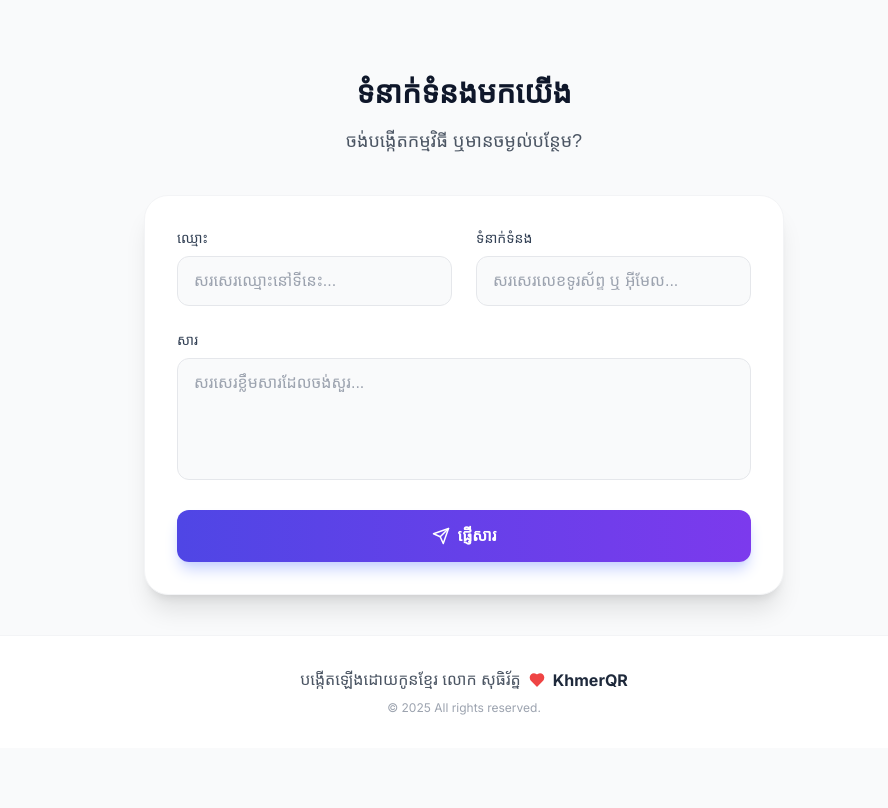
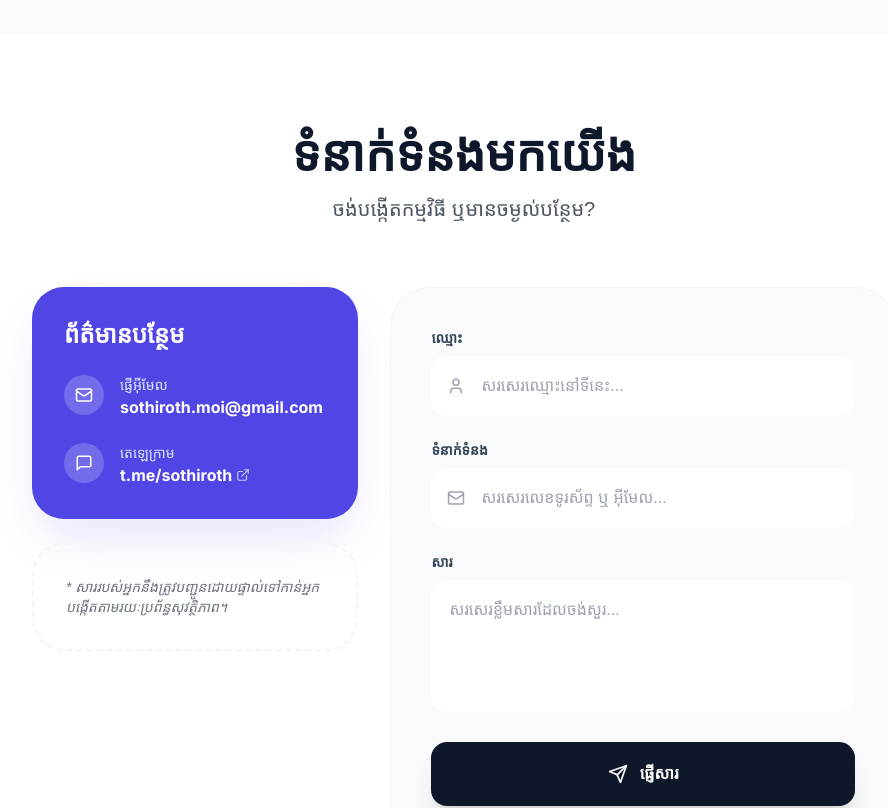
Before and after one commit to sothirothmoi-eng/KhmerQR, a React (Vite) app: page / in a window 1280 px wide. Shown: the part 1420-2228 px from the top of the page, without its empty margins (176-1064 px from the left). Before the commit the page ends 2168 px from the top, so only its background shows below. Built offline with nearby package versions, Linux system fonts and the light colour scheme; a web font is replaced by a local one.

Commit message:
Update ContactSection.tsx

```diff
--- a/components/ContactSection.tsx
+++ b/components/ContactSection.tsx
@@ -1,5 +1,5 @@
-import React from 'react';
-import { Send, MessageSquare } from 'lucide-react';
+import React, { useState } from 'react';
+import { Send, CheckCircle, AlertCircle, Loader2, Mail, User, MessageSquare, ExternalLink } from 'lucide-react';
 import { Translations } from '../types';
 import { useInView } from '../hooks/useInView';
 
@@ -8,73 +8,164 @@ interface ContactSectionProps {
   isKhmer: boolean;
 }
 
+type SubmissionStatus = 'idle' | 'sending' | 'success' | 'error';
+
+// Your verified Formspree ID
+const FORM_ENDPOINT = 'https://formspree.io/f/mlgreegd';
+
 const ContactSection: React.FC<ContactSectionProps> = ({ t, isKhmer }) => {
   const { ref, isInView } = useInView();
+  const [status, setStatus] = useState<SubmissionStatus>('idle');
+
+  const handleSubmit = async (e: React.FormEvent<HTMLFormElement>) => {
+    e.preventDefault();
+    setStatus('sending');
+
+    const form = e.currentTarget;
+    const formData = new FormData(form);
+    formData.append('_subject', '🚀 New Inquiry from KhmerQR');
+
+    try {
+      const response = await fetch(FORM_ENDPOINT, {
+        method: 'POST',
+        body: formData,
+        headers: { 'Accept': 'application/json' }
+      });
+
+      if (response.ok) {
+        setStatus('success');
+        form.reset();
+        setTimeout(() => setStatus('idle'), 6000);
+      } else {
+        setStatus('error');
+      }
+    } catch (error) {
+      console.error('Submission error:', error);
+      setStatus('error');
+    }
+  };
 
   return (
-    <section id="contact" className="py-10 bg-gray-50 dark:bg-gray-900 transition-colors duration-300">
+    <section id="contact" className="py-24 bg-white dark:bg-gray-900 transition-colors">
       <div
         ref={ref}
-        className={`container max-w-2xl mx-auto px-4 fade-up ${isInView ? 'visible' : ''}`}
+        className={`container max-w-4xl mx-auto px-4 reveal ${isInView ? 'visible' : ''}`}
       >
-        <div className="text-center mb-10">
-          <h2 className={`text-3xl font-bold text-gray-900 dark:text-white mb-4 ${isKhmer ? 'font-khmer' : ''}`}>
+        <div className="text-center mb-16 space-y-4">
+          <h2 className={`text-4xl md:text-5xl font-extrabold text-gray-900 dark:text-white ${isKhmer ? 'font-khmer' : ''}`}>
             {t.contact_title}
           </h2>
-          <p className={`text-gray-600 dark:text-gray-400 text-lg ${isKhmer ? 'font-khmer' : ''}`}>
+          <p className={`text-gray-600 dark:text-gray-400 text-xl max-w-2xl mx-auto ${isKhmer ? 'font-khmer' : ''}`}>
             {t.contact_subtitle}
           </p>
         </div>
 
-        {/* Modern Centered Form */}
-        <div className="bg-white dark:bg-gray-800 rounded-3xl shadow-xl p-8 border border-gray-100 dark:border-gray-700 relative overflow-hidden">
-          {/* Subtle Decor */}
-          <div className="absolute top-0 right-0 w-32 h-32 bg-indigo-50 dark:bg-indigo-900/30 rounded-bl-full -z-10"></div>
+        <div className="grid lg:grid-cols-5 gap-8 items-start">
+          {/* Info Card - The design you liked */}
+          <div className="lg:col-span-2 space-y-6">
+            <div className="p-8 bg-indigo-600 rounded-[2rem] text-white shadow-2xl shadow-indigo-500/20">
+              <h3 className={`text-2xl font-bold mb-6 ${isKhmer ? 'font-khmer' : ''}`}>
+                {isKhmer ? 'ព័ត៌មានបន្ថែម' : 'Quick Connect'}
+              </h3>
+              <div className="space-y-6">
+                <div className="flex items-start gap-4">
+                  <div className="w-10 h-10 rounded-full bg-white/20 flex items-center justify-center shrink-0">
+                    <Mail size={18} />
+                  </div>
+                  <div>
+                    <p className={`text-indigo-100 text-sm ${isKhmer ? 'font-khmer' : ''}`}>{isKhmer ? 'ផ្ញើអ៊ីមែល' : 'Email us'}</p>
+                    <a href="mailto:sothiroth.moi@gmail.com" className="font-bold hover:underline break-all">sothiroth.moi@gmail.com</a>
+                  </div>
+                </div>
+                <div className="flex items-start gap-4">
+                  <div className="w-10 h-10 rounded-full bg-white/20 flex items-center justify-center shrink-0">
+                    <MessageSquare size={18} />
+                  </div>
+                  <div>
+                    <p className={`text-indigo-100 text-sm ${isKhmer ? 'font-khmer' : ''}`}>{isKhmer ? 'តេឡេក្រាម' : 'Telegram'}</p>
+                    <a href="https://t.me/sothiroth" target="_blank" rel="noopener noreferrer" className="font-bold hover:underline flex items-center gap-1">
+                      t.me/sothiroth
+                      <ExternalLink size={14} className="opacity-70" />
+                    </a>
+                  </div>
+                </div>
+              </div>
+            </div>
 
-          <form className="space-y-6" onSubmit={(e) => e.preventDefault()}>
-            <div className="grid md:grid-cols-2 gap-6">
-              <div>
-                <label className={`block text-sm font-medium text-gray-700 dark:text-gray-300 mb-2 ${isKhmer ? 'font-khmer' : ''}`}>
+            <div className="p-8 border-2 border-dashed border-gray-100 dark:border-gray-800 rounded-[2rem]">
+               <p className={`text-gray-500 dark:text-gray-400 text-sm italic ${isKhmer ? 'font-khmer' : ''}`}>
+                 {isKhmer ? '* សាររបស់អ្នកនឹងត្រូវបញ្ជូនដោយផ្ទាល់ទៅកាន់អ្នកបង្កើតតាមរយៈប្រព័ន្ធសុវត្ថិភាព។' : '* Your message will be securely transmitted directly to the developer.'}
+               </p>
+            </div>
+          </div>
+
+          {/* Form Card */}
+          <div className="lg:col-span-3 bg-gray-50 dark:bg-gray-800/50 p-8 md:p-10 rounded-[2.5rem] border border-gray-100 dark:border-gray-700 relative overflow-hidden">
+            <form className="space-y-6" onSubmit={handleSubmit}>
+              <div className="space-y-2">
+                <label className={`block text-sm font-bold text-gray-700 dark:text-gray-300 ${isKhmer ? 'font-khmer' : ''}`}>
                   {t.contact_name}
                 </label>
+                <div className="relative group">
+                  <div className="absolute inset-y-0 left-0 pl-4 flex items-center pointer-events-none">
+                    <User size={18} className="text-gray-400 group-focus-within:text-indigo-500 transition-colors" />
+                  </div>
                   <input
-                  type="text"
-                  placeholder={t.placeholder_name}
-                  className={`w-full px-4 py-3 bg-gray-50 dark:bg-gray-900 border border-gray-200 dark:border-gray-700 rounded-xl focus:ring-2 focus:ring-indigo-500 focus:border-transparent outline-none transition-shadow text-gray-900 dark:text-white placeholder-gray-400 ${isKhmer ? 'font-khmer' : ''}`}
-                />
-              </div>
-
-              <div>
-                <label className={`block text-sm font-medium text-gray-700 dark:text-gray-300 mb-2 ${isKhmer ? 'font-khmer' : ''}`}>
-                  {t.contact_email}
-                </label>
-                <input
-                  type="text"
-                  placeholder={t.placeholder_email}
-                  className={`w-full px-4 py-3 bg-gray-50 dark:bg-gray-900 border border-gray-200 dark:border-gray-700 rounded-xl focus:ring-2 focus:ring-indigo-500 focus:border-transparent outline-none transition-shadow text-gray-900 dark:text-white placeholder-gray-400 ${isKhmer ? 'font-khmer' : ''}`}
+                    required type="text" name="Name" placeholder={t.placeholder_name} disabled={status === 'sending'}
+                    className={`w-full pl-12 pr-4 py-4 bg-white dark:bg-gray-900 border-2 border-transparent focus:border-indigo-500 rounded-2xl outline-none transition-all dark:text-white disabled:opacity-50 ${isKhmer ? 'font-khmer' : ''}`}
                   />
                 </div>
               </div>
 
-            <div>
-              <label className={`block text-sm font-medium text-gray-700 dark:text-gray-300 mb-2 ${isKhmer ? 'font-khmer' : ''}`}>
+              <div className="space-y-2">
+                <label className={`block text-sm font-bold text-gray-700 dark:text-gray-300 ${isKhmer ? 'font-khmer' : ''}`}>
+                  {t.contact_email}
+                </label>
+                <div className="relative group">
+                  <div className="absolute inset-y-0 left-0 pl-4 flex items-center pointer-events-none">
+                    <Mail size={18} className="text-gray-400 group-focus-within:text-indigo-500 transition-colors" />
+                  </div>
+                  <input
+                    required type="text" name="Contact" placeholder={t.placeholder_email} disabled={status === 'sending'}
+                    className={`w-full pl-12 pr-4 py-4 bg-white dark:bg-gray-900 border-2 border-transparent focus:border-indigo-500 rounded-2xl outline-none transition-all dark:text-white disabled:opacity-50 ${isKhmer ? 'font-khmer' : ''}`}
+                  />
+                </div>
+              </div>
+
+              <div className="space-y-2">
+                <label className={`block text-sm font-bold text-gray-700 dark:text-gray-300 ${isKhmer ? 'font-khmer' : ''}`}>
                   {t.contact_message}
                 </label>
                 <textarea
-                rows={4}
-                placeholder={t.placeholder_message}
-                className={`w-full px-4 py-3 bg-gray-50 dark:bg-gray-900 border border-gray-200 dark:border-gray-700 rounded-xl focus:ring-2 focus:ring-indigo-500 focus:border-transparent outline-none transition-shadow resize-none text-gray-900 dark:text-white placeholder-gray-400 ${isKhmer ? 'font-khmer' : ''}`}
+                  required name="Message" rows={4} placeholder={t.placeholder_message} disabled={status === 'sending'}
+                  className={`w-full px-4 py-4 bg-white dark:bg-gray-900 border-2 border-transparent focus:border-indigo-500 rounded-2xl outline-none transition-all resize-none dark:text-white disabled:opacity-50 ${isKhmer ? 'font-khmer' : ''}`}
                 ></textarea>
               </div>
 
               <button
-              type="submit"
-              className={`w-full bg-gradient-to-r from-indigo-600 to-violet-600 hover:from-indigo-700 hover:to-violet-700 text-white font-bold py-3.5 rounded-xl shadow-lg shadow-indigo-200 dark:shadow-none transition-all hover:-translate-y-0.5 flex items-center justify-center gap-2 ${isKhmer ? 'font-khmer' : ''}`}
+                type="submit" disabled={status === 'sending'}
+                className={`w-full relative group bg-gray-900 dark:bg-indigo-600 hover:bg-black dark:hover:bg-indigo-700 text-white font-extrabold py-5 rounded-2xl shadow-xl transition-all hover:-translate-y-1 active:scale-95 disabled:opacity-70 disabled:hover:translate-y-0 flex items-center justify-center gap-3 ${isKhmer ? 'font-khmer' : ''}`}
               >
-              <Send size={18} />
-              {t.contact_submit}
+                {status === 'sending' ? (
+                  <><Loader2 size={22} className="animate-spin" /> {t.contact_sending}</>
+                ) : (
+                  <><Send size={20} className="group-hover:translate-x-1 group-hover:-translate-y-1 transition-transform" /> {t.contact_submit}</>
+                )}
               </button>
+
+              {status === 'success' && (
+                <div className={`p-5 bg-emerald-50 dark:bg-emerald-900/30 border-2 border-emerald-100 dark:border-emerald-800 rounded-2xl flex items-center gap-3 text-emerald-700 dark:text-emerald-400 animate-in fade-in slide-in-from-top-4 ${isKhmer ? 'font-khmer' : ''}`}>
+                  <CheckCircle size={24} /> {t.contact_success}
+                </div>
+              )}
+
+              {status === 'error' && (
+                <div className={`p-5 bg-rose-50 dark:bg-rose-900/30 border-2 border-rose-100 dark:border-rose-800 rounded-2xl flex items-center gap-3 text-rose-700 dark:text-rose-400 animate-in fade-in slide-in-from-top-4 ${isKhmer ? 'font-khmer' : ''}`}>
+                  <AlertCircle size={24} /> {t.contact_error}
+                </div>
+              )}
             </form>
+          </div>
         </div>
       </div>
     </section>
```
Lines whose indentation alone changed are shown as unchanged.
